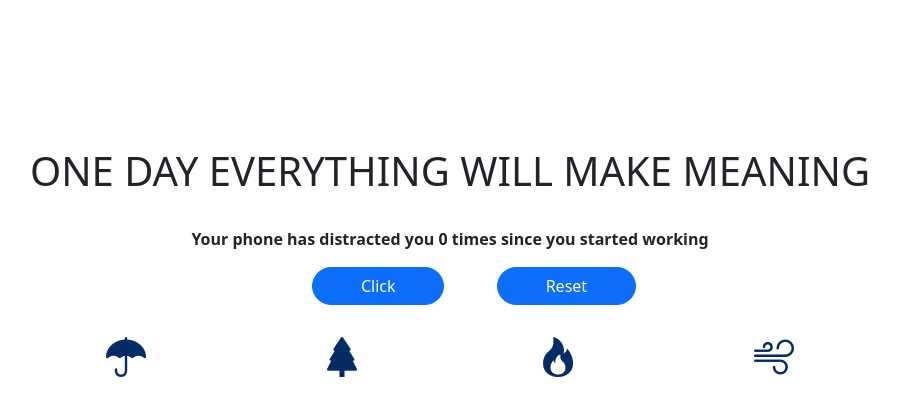
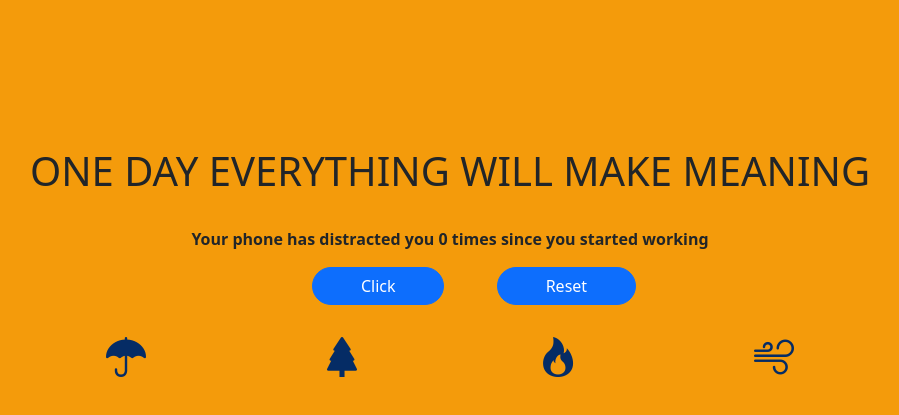
Before and after one commit to BEYZAASLAN/distractibility, a plain HTML site: page index.html in a window 1280 px wide. Shown: the part 45-460 px from the top of the page, without its empty margins (190-1089 px from the left). Drawn offline with nearby package versions, Linux system fonts and the light colour scheme.

Commit message:
Update style.css

```diff
--- a/style.css
+++ b/style.css
@@ -1,3 +1,17 @@
-body{
-        background-image: url("img.jpg");
-}
+
+body {
+
+        background: rgb(244, 155, 11);
+        margin-top: 20px;
+        margin-left: auto;
+        margin-right: auto;
+        -webkit-transition: background-color 2s ease-out;
+        -moz-transition: background-color 2s ease-out;
+        -o-transition: background-color 2s ease-out;
+        transition: background-color 2s ease-out;
+      }
+
+ body:hover {
+        background-color: rgb(202, 39, 231);
+        cursor: pointer;
+      }
```
